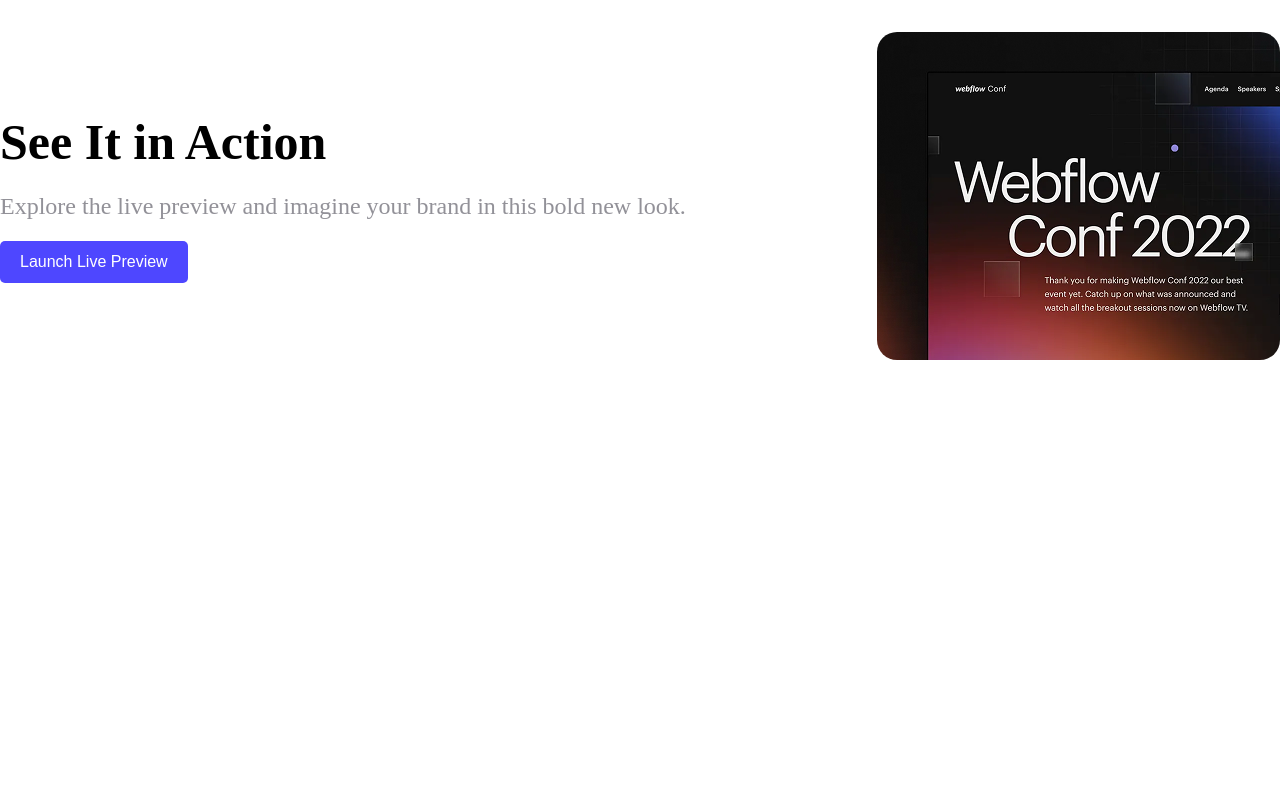
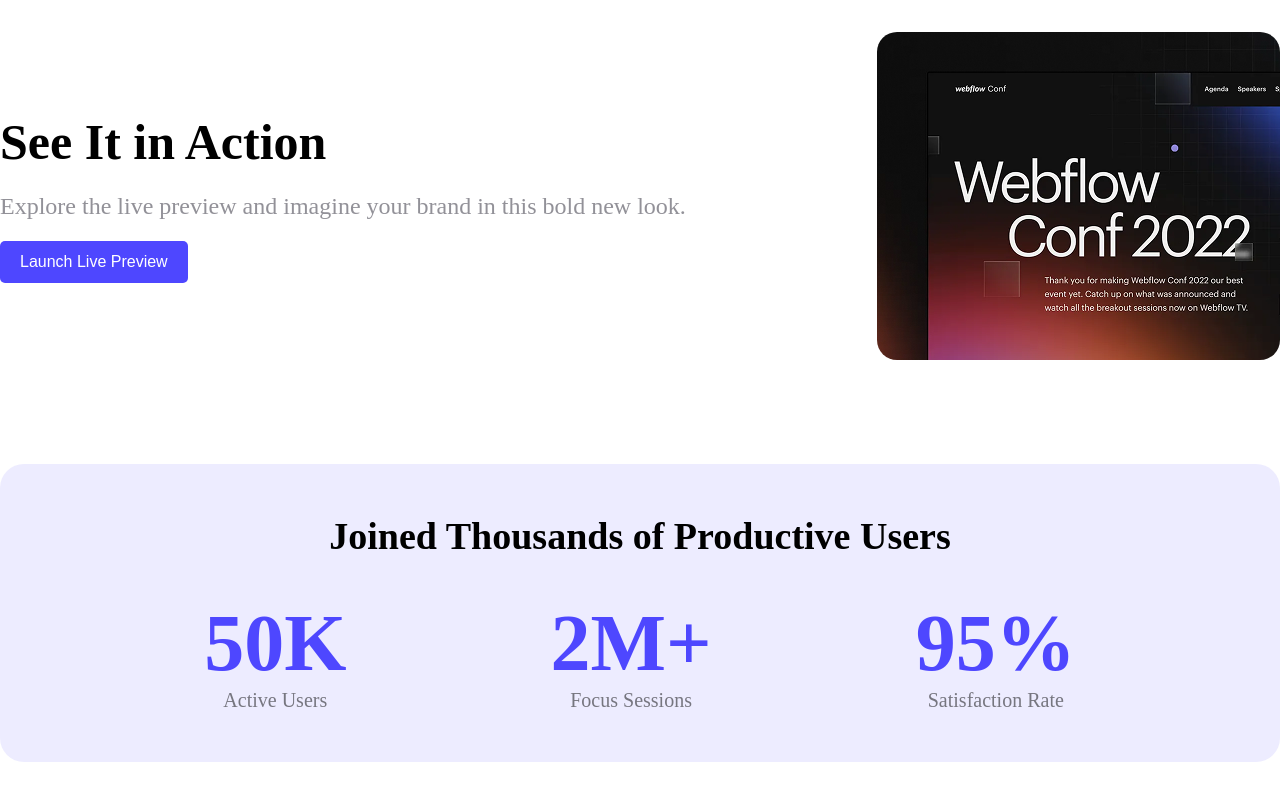
Before and after one commit to abrar-hossain20/landing-launchpad, a plain HTML site: page index.html in a window 1280 px wide. Shown: the part 760-1560 px from the top of the page. Before the commit the page ends 1224 px from the top, so only its background shows below. Drawn offline with Linux system fonts and the light colour scheme.

Commit message:
Productive Users Section added

```diff
--- a/index.html
+++ b/index.html
@@ -33,6 +33,24 @@
         </div>
       </section>
 
+      <section class="productiveUsers ">
+        <p class="productiveUsersTittle">Joined Thousands of Productive Users</p>
+        <div class="users">
+          <div>
+            <h1 class="usersCount">50K</h1>
+            <p class="usersCountP">Active Users</p>
+          </div>
+          <div>
+            <h1 class="usersCount">2M+</h1>
+            <p class="usersCountP">Focus Sessions</p>
+          </div>
+          <div>
+            <h1 class="usersCount">95%</h1>
+            <p class="usersCountP">Satisfaction Rate</p>
+          </div>
+        </div>
+      </section>
+
     </main>
     <footer></footer>
   </body>
--- a/styles/style.css
+++ b/styles/style.css
@@ -85,3 +85,33 @@ footer {
 .actImg {
   border-radius: 20px;
 }
+
+/* productive Users section  */
+
+.productiveUsers {
+  border-radius: 24px;
+  background: rgba(78, 71, 255, 0.1);
+  text-align: center;
+  margin-bottom: 100px;
+}
+.productiveUsersTittle {
+  font-weight: 700;
+  font-size: 38px;
+  padding: 50px 0px 40px 0px;
+}
+.users {
+  display: flex;
+  justify-content: space-evenly;
+}
+.usersCount {
+  font-weight: 800;
+  font-size: 80px;
+  color: #4e47ff;
+}
+
+.usersCountP {
+  color: rgba(0, 0, 0, 0.5);
+  font-size: 20px;
+  font-weight: 400;
+  padding-bottom: 50px;
+}
```
